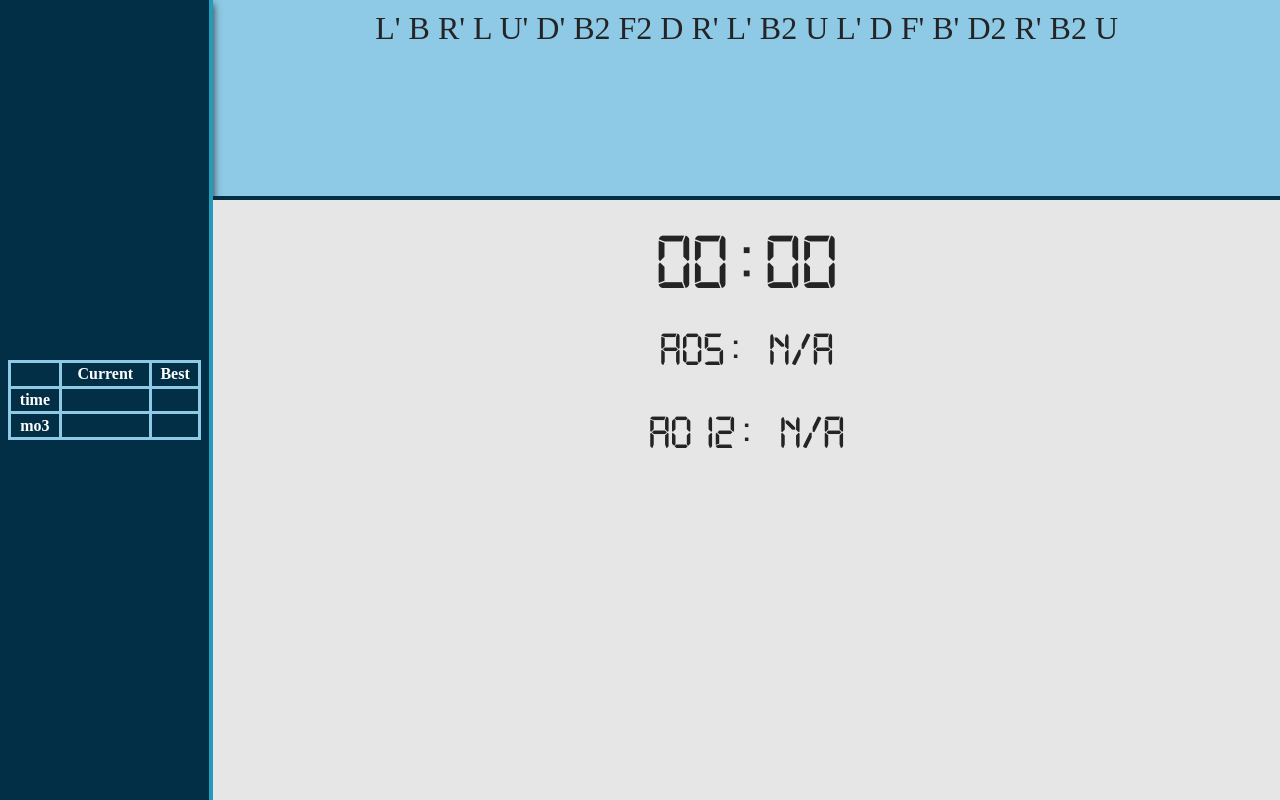
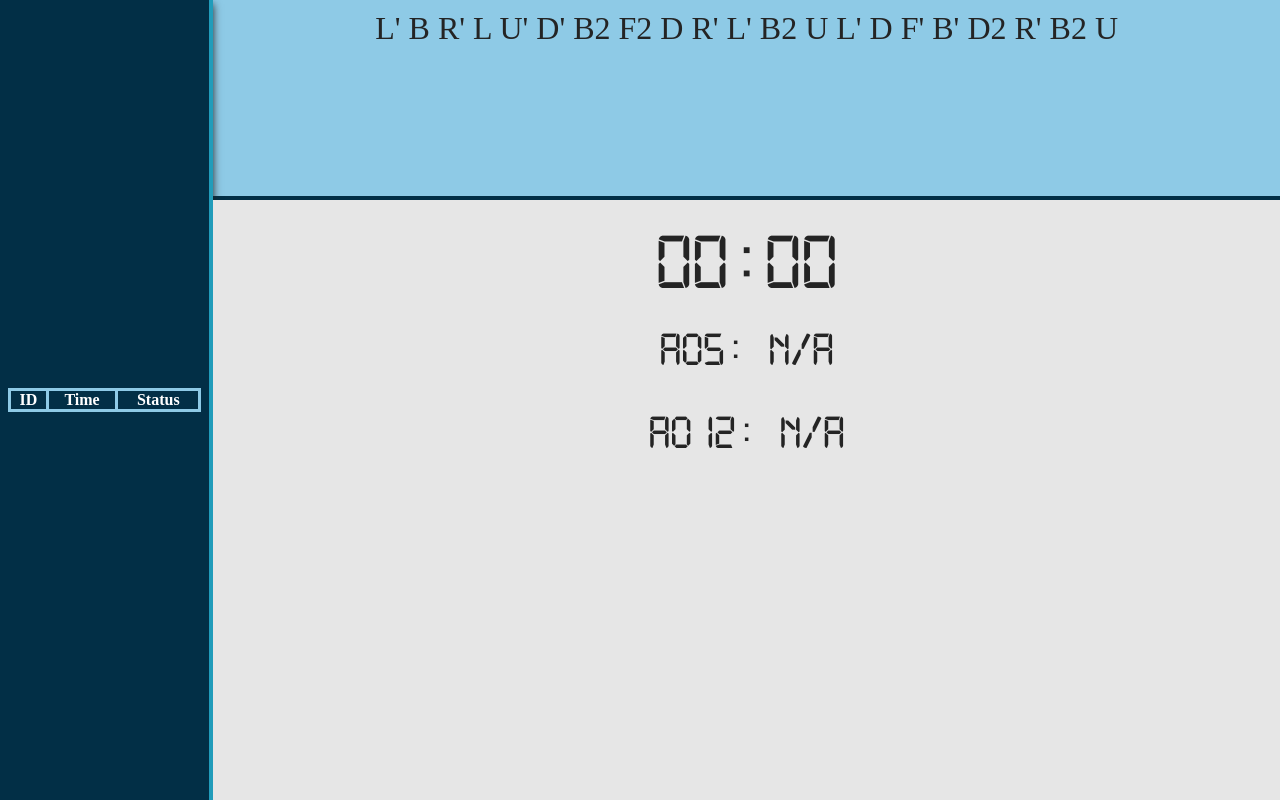
Before and after one commit to galrothschild/rubiksTimer, a plain HTML site: page index.html in a window 1280 px wide. Drawn offline with Linux system fonts and the light colour scheme.

Commit message:
showing scores in a table

```diff
--- a/index.html
+++ b/index.html
@@ -23,22 +23,13 @@
 
         </header>
         <aside class="sidebar">
-            <table class="currentSession">
-                <tr>
-                    <th></th>
-                    <th>Current</th>
-                    <th>Best</th>
-                </tr>
-                <tr>
-                    <th>time</th>
-                    <td id="session-currentTime"></td>
-                    <td id="session-bestTime"></td>
-                </tr>
-                <tr>
-                    <th>mo3</th>
-                    <td id="session-currentMo3"></td>
-                    <td id="session-bestMo3"></td>
-                </tr>
+            <table class="solves">
+                <thead>
+                    <th>ID</th>
+                    <th>Time</th>
+                    <th>Status</th>
+                </thead>
+                <tbody id="solvesTable"></tbody>
             </table>
         </aside>
         <main class="timer">
@@ -47,6 +38,9 @@
             <div class="ao12">AO12: <span id="ao12"></span></div>
         </main>
     </div>
+    <div class="score-modal" id="score-modal">
+
+    </div>
     <script src="script.js"></script>
 </body>
 
--- a/script.js
+++ b/script.js
@@ -55,6 +55,7 @@ function generateScramble() {
 
     }
     scoreArray.push(new ScrambleScore(scramble.join(" ")));
+    showScores();
     return scramble;
 }
 
@@ -103,7 +104,19 @@ function displayAO5AO12() {
 }
 
 function showScores() {
-
+    solvesTable = document.getElementById("solvesTable");
+    solvesTable.innerHTML = "";
+    scoreArray.forEach((score, index) => {
+        if (score.status !== "In Progress") {
+            const row = document.createElement("tr");
+            row.innerHTML = `
+        <td>${index + 1}</td>
+        <td>${score.time.toFixed(2)}</td>
+        <td>${score.status}</td>
+        `;
+            solvesTable.insertBefore(row, solvesTable.firstChild);
+        }
+    });
 }
 
 function setUserControls() {
--- a/style.css
+++ b/style.css
@@ -59,16 +59,22 @@ body {
     align-items: center;
 }
 
-.sidebar>.currentSession {
+.sidebar>.solves {
     width: calc(100% - 1rem);
-    height: 10vh;
+    max-height: 90vh;
     border-collapse: collapse;
 }
 
-.currentSession,
-.currentSession :where(th, td) {
+.solves,
+.solves :where(th, td) {
     border: 3px solid var(--light-blue);
+    text-align: center;
+    background-color: var(--dark-blue);
+    cursor: pointer;
+}
 
+tr:hover td {
+    filter: brightness(1.5)
 }
 
 .timer {
```
